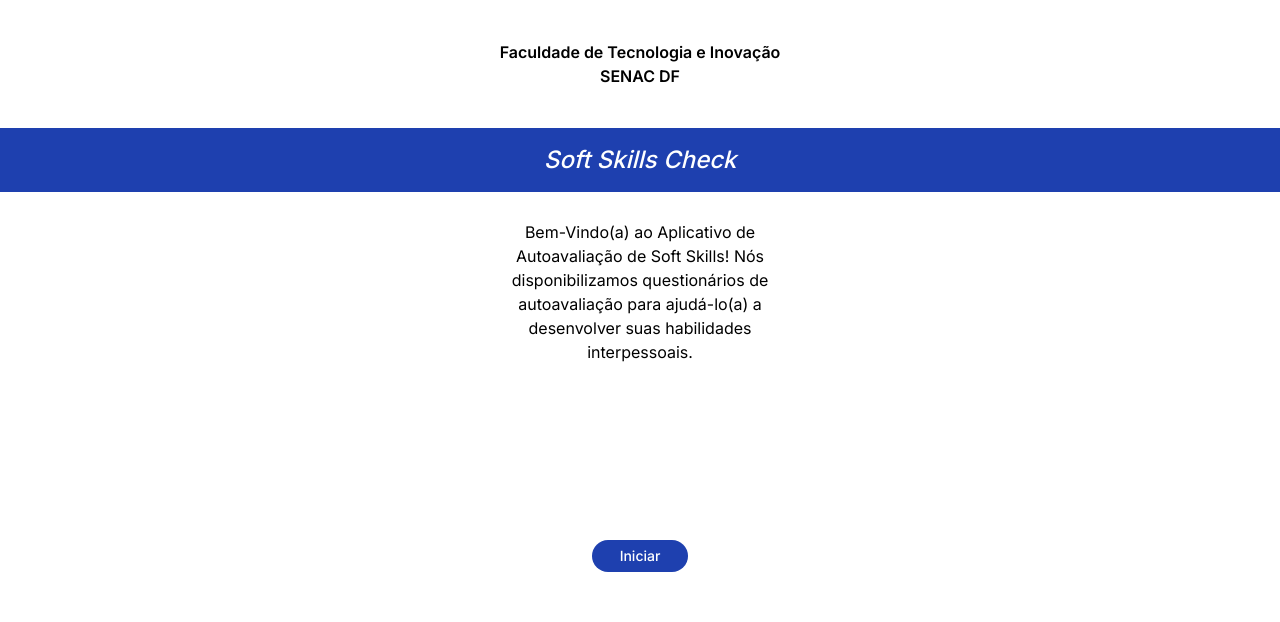
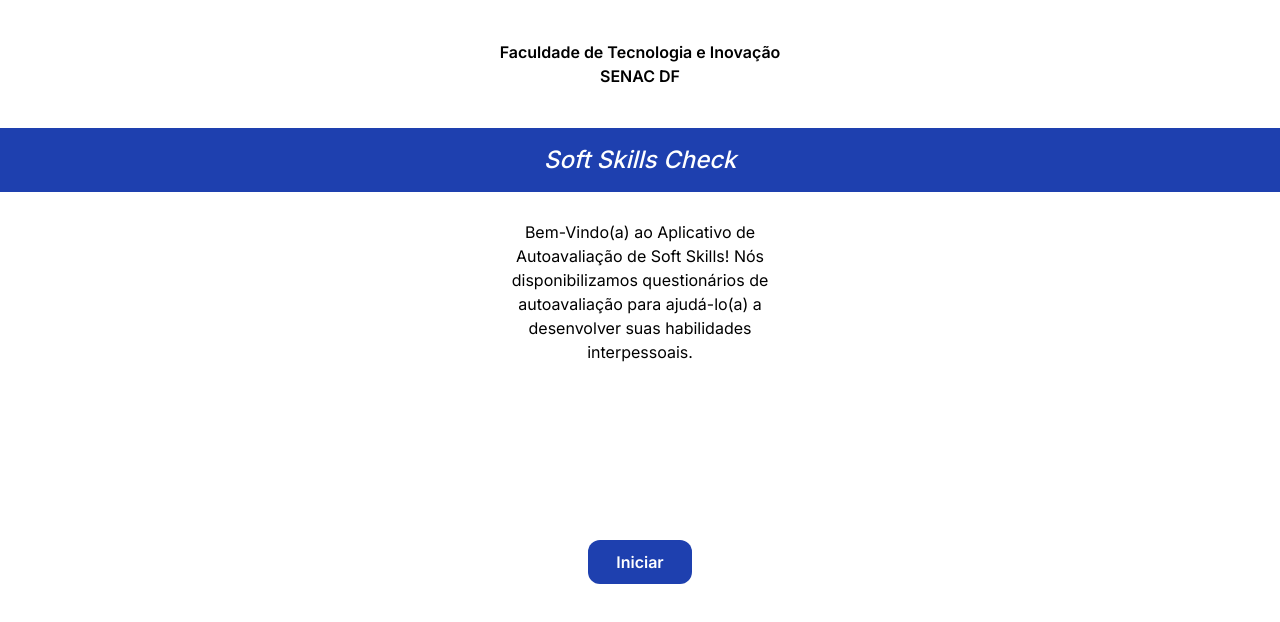
Before and after one commit to facsenacdf-2024/soft-skills-app, a Next.js app: page / in a window 1280 px wide. Shown: the top 622 px of the page. Built offline with nearby package versions, Linux system fonts and the light colour scheme.

Commit message:
style: change max-width and rounded value for anchors

```diff
--- a/src/components/anchor.tsx
+++ b/src/components/anchor.tsx
@@ -7,7 +7,7 @@
 const Anchor = (props: Props) => {
   return (
     <a href={props.link}
-      className={`bg-blue-800 hover:bg-blue-900 text-white text-sm font-medium py-1.5 px-7 rounded-full ${props.className}`}>
+      className={`bg-blue-800 hover:bg-blue-900 text-white font-semibold py-2.5 px-7 max-w-72 rounded-xl ${props.className}`}>
       <span>{props.title}</span>
     </a>
   )
```
